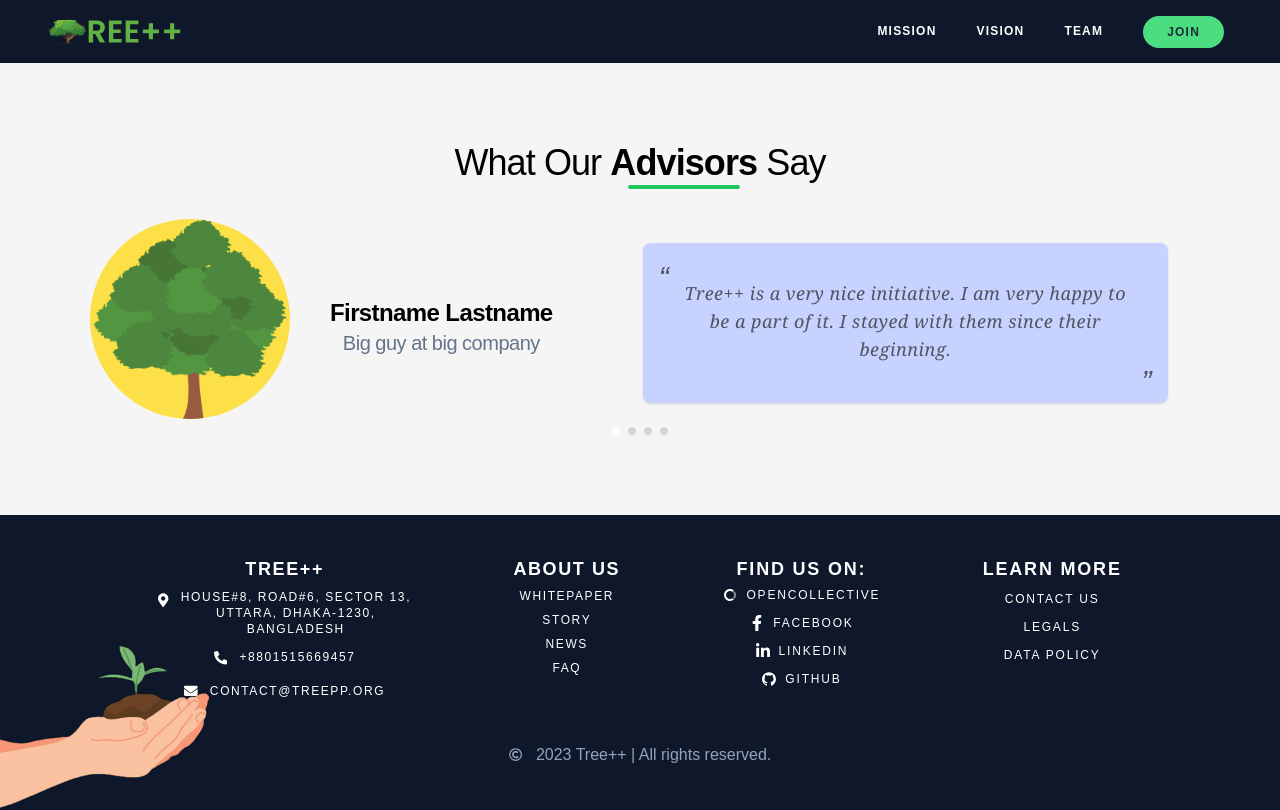
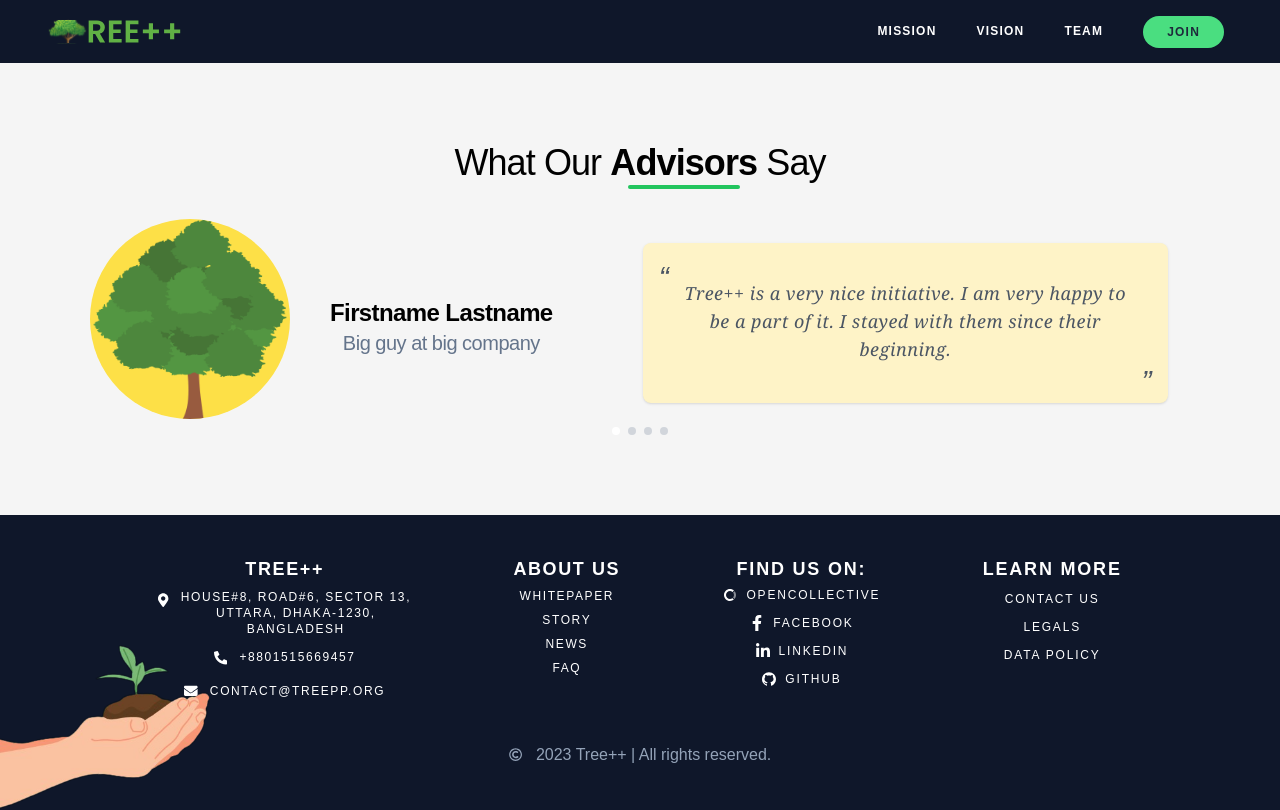
Before and after one commit to tree-pp/TreePP, a Next.js app: page /test in a window 1280 px wide. Built offline with nearby package versions, Linux system fonts and the light colour scheme.

Commit message:
Changed background color of Quote card

```diff
--- a/src/components/SlideshowCard.js
+++ b/src/components/SlideshowCard.js
@@ -72,7 +72,7 @@ export default function SlideshowCard() {
                     </div>
                     <div className={`paragraph-text md:w-full pl-8 pr-6 pt-10 lg:pt-6 lg:pr-20 text-center transition-opacity duration-1000 ${isEntering ? 'opacity-100' : 'opacity-0'}`}>
                         <div style={{ whiteSpace: 'pre-wrap' }}>
-                            <div class="max-w-4xl p-4 text-gray-800 bg-indigo-200 rounded-lg shadow transition-opacity duration-1000" style={{ opacity: isEntering ? 1 : 0 }}>
+                            <div class="max-w-4xl p-4 text-gray-800 bg-amber-100 rounded-lg shadow transition-opacity duration-1000" style={{ opacity: isEntering ? 1 : 0 }}>
                                 <div class="mb-2">
                                     <div class="h-5 text-3xl italic text-left text-gray-600">“</div>
                                     <p class="px-4 text-lg text-center italic font-serif text-gray-600">
```
